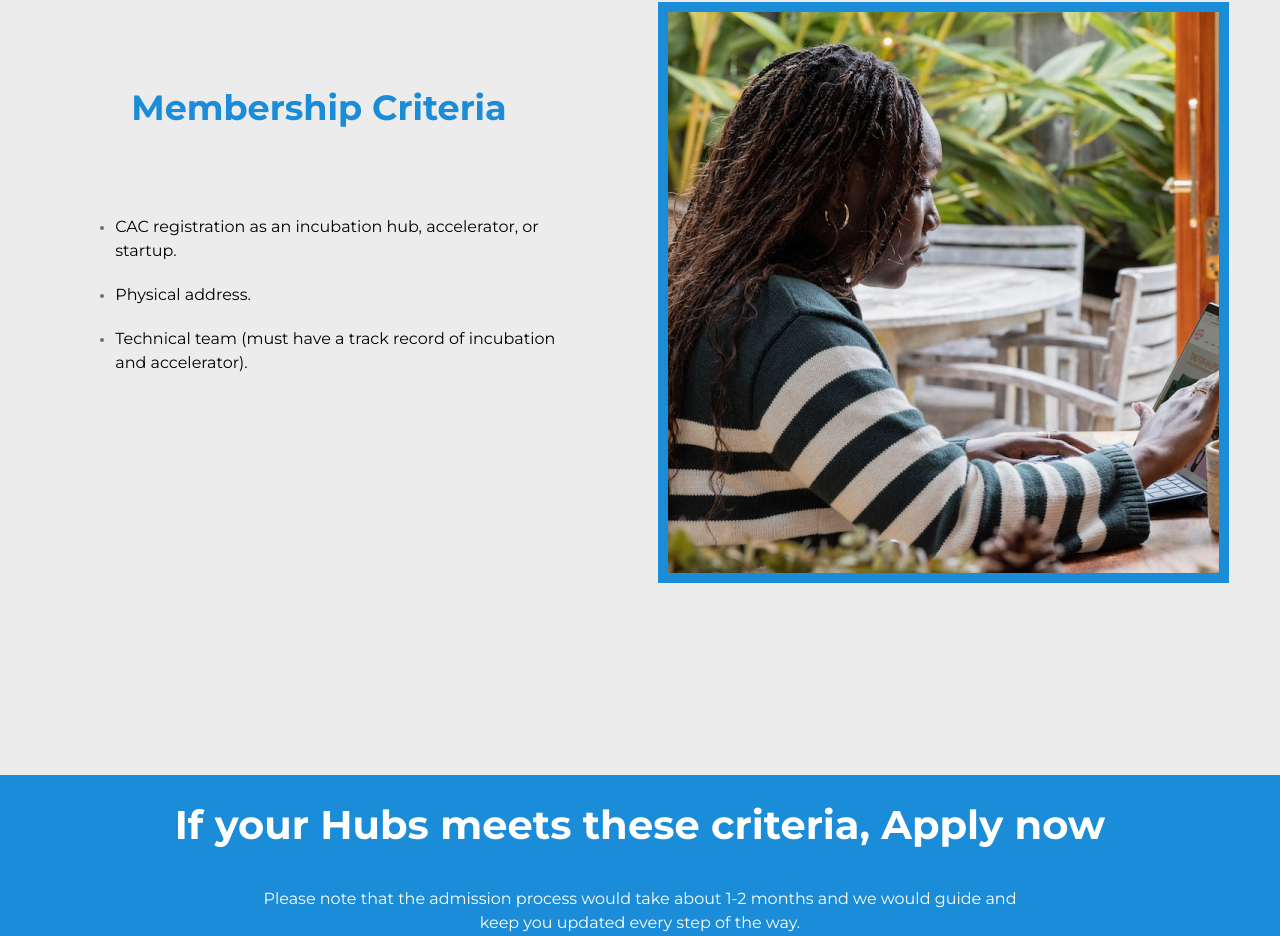
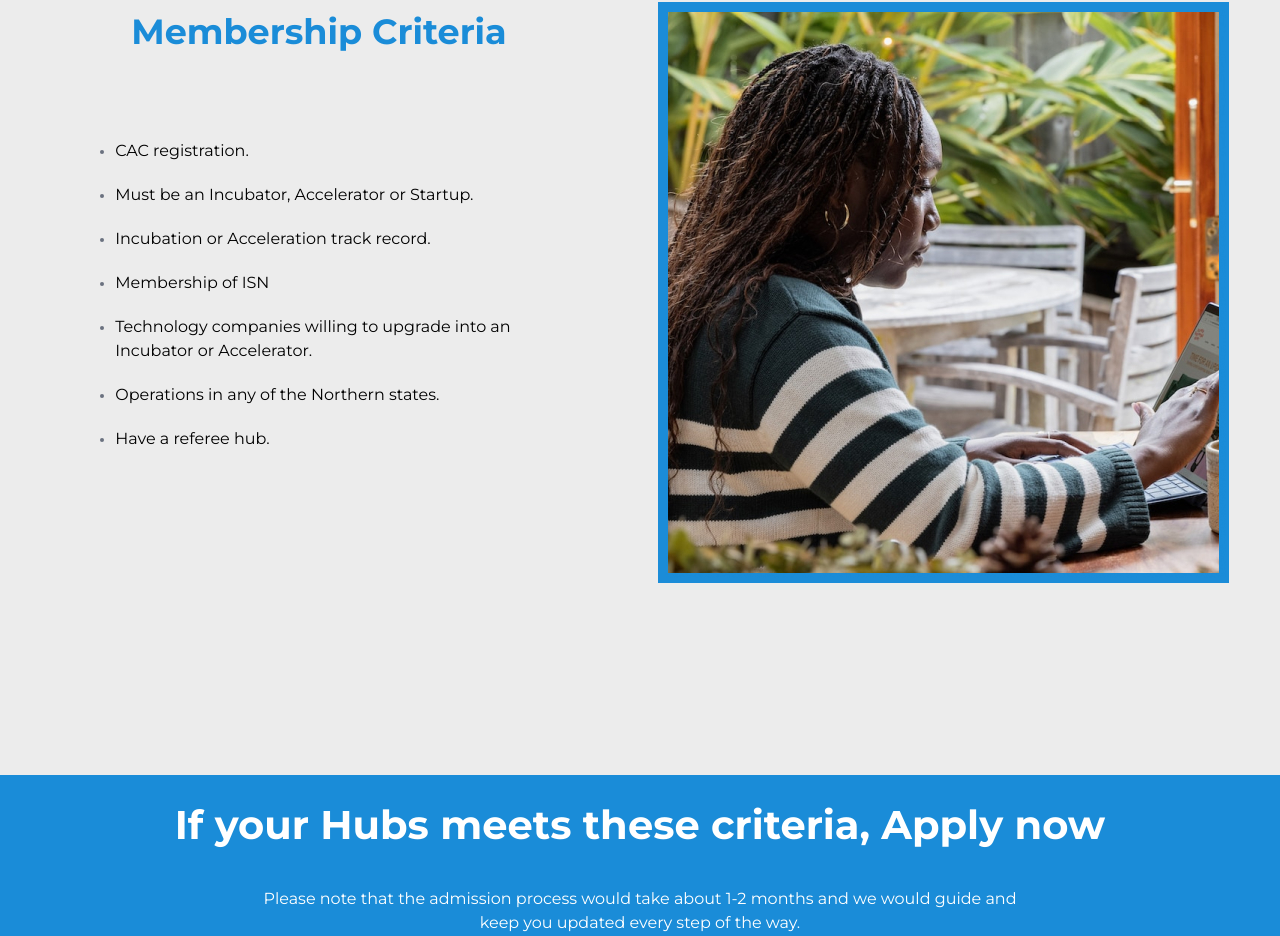
Before and after one commit to nHubNg/NNIA, a React (Vite) app: page /joinUs in a window 1280 px wide. Shown: the part 1899-2835 px from the top of the page. Built offline with nearby package versions, Linux system fonts and the light colour scheme.

Commit message:
some more corrections

```diff
--- a/src/pages/joinUs/components/Criteria.jsx
+++ b/src/pages/joinUs/components/Criteria.jsx
@@ -16,19 +16,18 @@ const Criteria = ({ img, alt, text, paddingB, flexRow }) => {
                         {text}
                     </h3>
                     <ul className="mt-[30px] lg:mt-[5rem] px-[20px] lg:px-[4rem] list-disc marker:text-[13px] marker:text-gray-500 space-y-5">
-                        <li>CAC registration as an incubation hub, accelerator, or startup.</li>
-                        <li>Physical address.</li>
-                        <li>Technical team (must have a track record of incubation and accelerator).
+                        <li>CAC registration.</li>
+                        <li>Must be an Incubator, Accelerator or Startup.</li>
+                        <li>Incubation or Acceleration track record.
                         </li>
-                        {/* <li>Regitration f.</li> */}
-                        {/* <li>
-                            NNIA endorsement and support in scaling your programmes.
+                        <li>Membership of ISN</li>
+                        <li>
+                            Technology companies willing to upgrade into an Incubator or Accelerator.
                         </li>
                         <li>
-                            Opportunity to be an NNIA subcontractor/implementation
-                            partner.
+                            Operations in any of the Northern states.
                         </li>
-                        <li>Access to other community members across Northern Nigeria.</li> */}
+                        <li>Have a referee hub.</li>
                     </ul>
                 </article>
 
```
